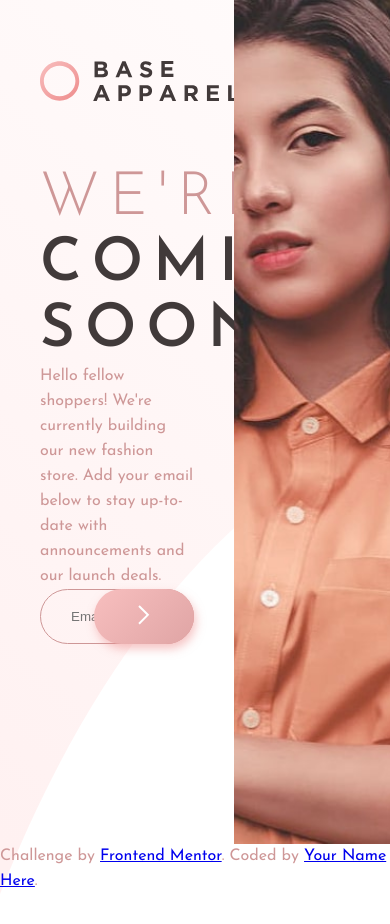
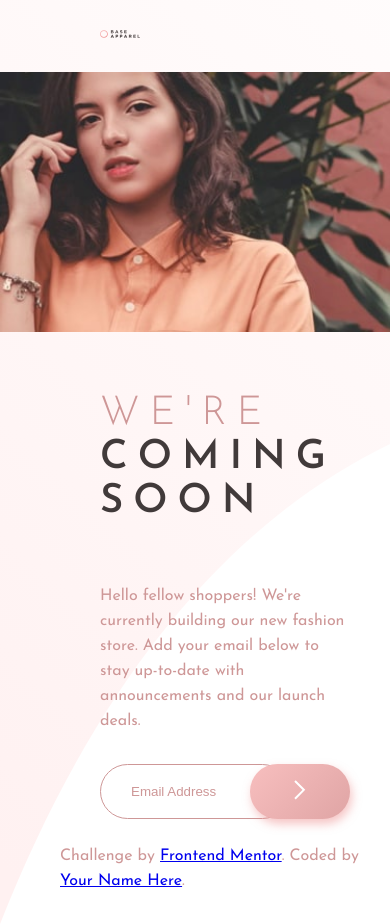
Before and after one commit to sadikatanisha/frontend-mentor-challenges, a plain HTML site: page base-apparel-coming-soon-master/index.html in a window 390 px wide. Before the commit the page ends 894 px from the top, so only its background shows below. Drawn offline with Linux system fonts and the light colour scheme.

Commit message:
base apparel project

```diff
--- a/base-apparel-coming-soon-master/index.html
+++ b/base-apparel-coming-soon-master/index.html
@@ -9,7 +9,7 @@
       rel="icon"
       type="image/png"
       sizes="32x32"
-      href="./base-apparel-coming-soon-master/images/favicon-32x32.png"
+      href="./images/favicon-32x32.png"
     />
     <link rel="stylesheet" href="style.css" />
     <title>Frontend Mentor | Base Apparel coming soon page</title>
@@ -17,11 +17,8 @@
   <body>
     <div class="container">
       <div class="left">
-        <img
-          src="/base-apparel-coming-soon-master/images/logo.svg"
-          alt="logo"
-          class="logo"
-        />
+        <img src="/images/logo.svg" alt="logo" class="logo" />
+        <img src="/images/hero-mobile.jpg" alt="bg-mobile" class="bg-mobile" />
         <h1>
           <span>We're</span> <br />
           coming <br />
@@ -32,18 +29,15 @@
           Add your email below to stay up-to-date with announcements and our
           launch deals.
         </p>
-        <form>
+        <form class="email-form">
           <input type="email" value="" placeholder="Email Address" />
           <img
-            src="/base-apparel-coming-soon-master/images/icon-error.svg"
+            src="/images/icon-error.svg"
             alt="error-icon"
             class="error-icon"
           />
           <button>
-            <img
-              src="/base-apparel-coming-soon-master/images/icon-arrow.svg"
-              alt=""
-            />
+            <img src="/images/icon-arrow.svg" alt="" />
           </button>
           <small>Please provide a valid email</small>
         </form>
--- a/base-apparel-coming-soon-master/style.css
+++ b/base-apparel-coming-soon-master/style.css
@@ -7,12 +7,13 @@
 
 body {
   font-family: "Josefin Sans", sans-serif;
-  background-image: url(/base-apparel-coming-soon-master/images/bg-pattern-desktop.svg);
+  background-image: url(/images/bg-pattern-desktop.svg);
   background-size: cover;
 }
 .logo {
   width: 200px;
   margin: 60px 0;
+  padding: 0 0 0 60px;
 }
 .container {
   display: flex;
@@ -24,7 +25,7 @@ body {
   padding: 0 40px;
 }
 .right {
-  background-image: url(/base-apparel-coming-soon-master/images/hero-desktop.jpg);
+  background-image: url(/images/hero-desktop.jpg);
   background-size: cover;
   background-position: center center;
   width: 40%;
@@ -40,6 +41,7 @@ h1 {
   text-transform: uppercase;
   line-height: 1.1;
   letter-spacing: 10px;
+  padding: 60px;
 }
 h1 span {
   color: hsl(0, 36%, 70%);
@@ -47,12 +49,15 @@ h1 span {
 }
 p {
   color: hsl(0, 36%, 70%);
-
+  padding: 0px 0px 30px 60px;
   line-height: 25px;
 }
 
 form {
   position: relative;
+}
+.email-form {
+  padding: 0 60px 0 60px;
 }
 input {
   background-color: transparent;
@@ -65,6 +70,9 @@ input {
 input:focus {
   outline: none;
   box-shadow: 0px 0px 10px hsla(0, 74%, 74%, 0.5);
+}
+input::placeholder {
+  color: hsl(0, 36%, 70%);
 }
 
 button {
@@ -103,3 +111,28 @@ form.error small {
 form.error input {
   border: 2px solid hsl(0, 93%, 68%);
 }
+/* mobile */
+.bg-mobile {
+  display: none;
+}
+@media screen and (max-width: 600px) {
+  .logo {
+    margin: 30px 0;
+    width: 100px;
+  }
+  .bg-mobile {
+    display: block;
+    margin-left: -40px;
+    margin-right: -40px;
+    width: calc(100% + 80px);
+  }
+  .left {
+    width: 100%;
+  }
+  .right {
+    display: none;
+  }
+  h1 {
+    font-size: 40px;
+  }
+}
```
Also changed, not shown: index.html (+5 -0 lines), 1 other file.
